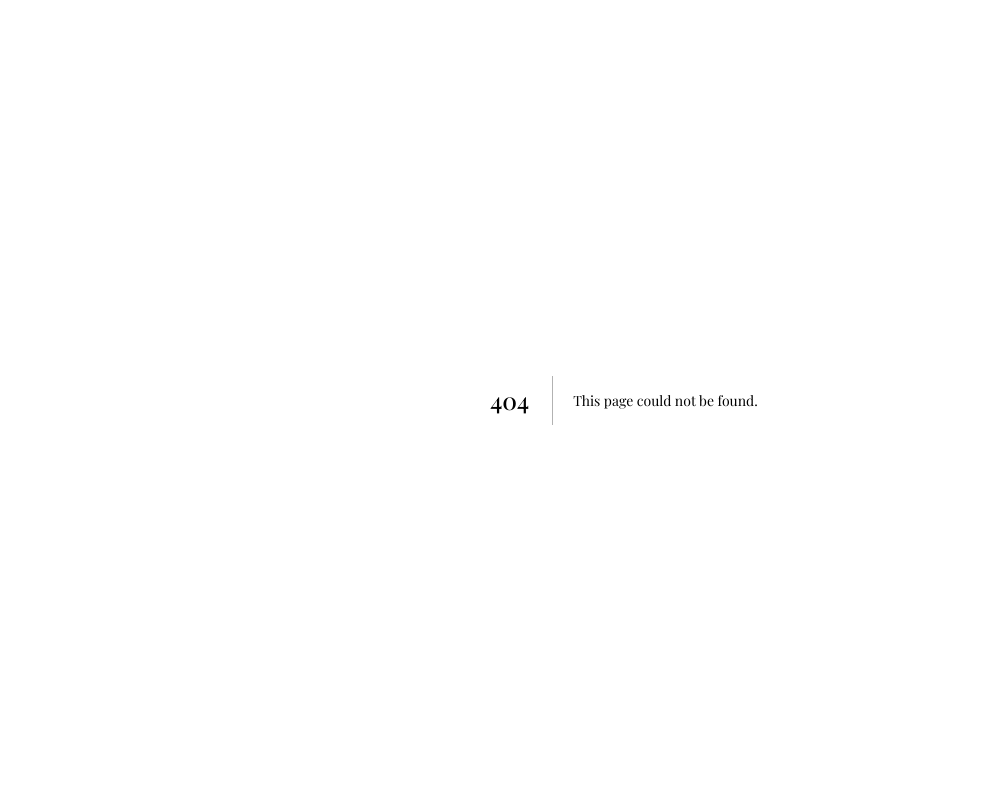
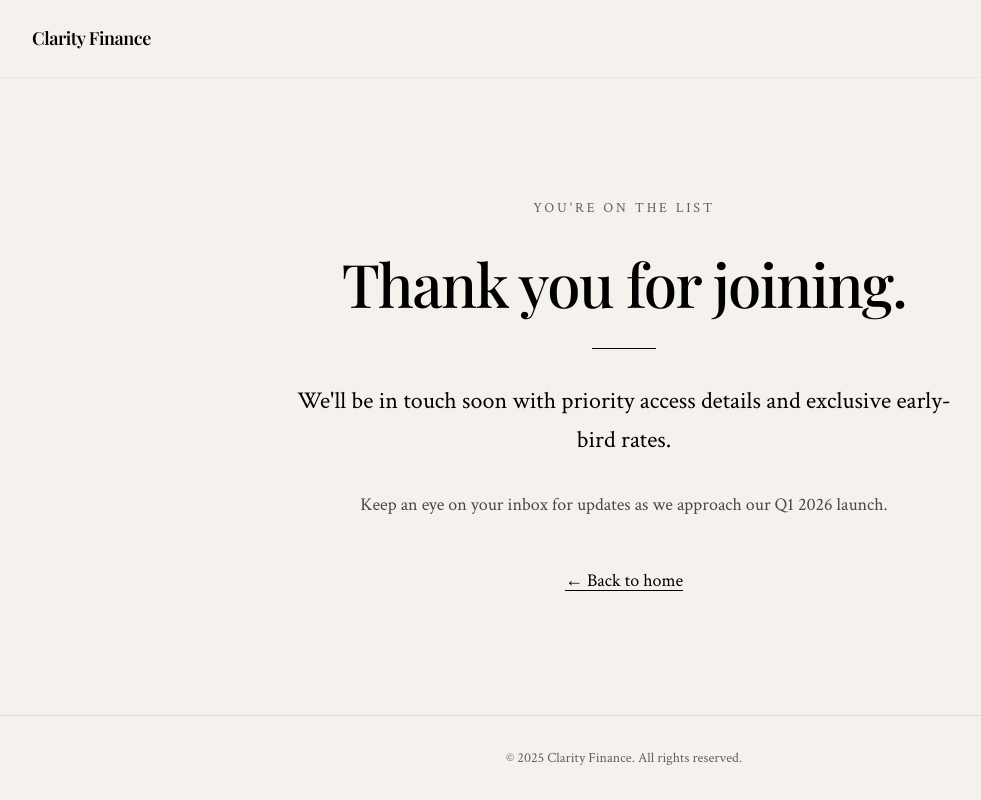
Before and after one commit to mgsturdy/clarity-waitlist, a Next.js app: page /thank-you in a window 1280 px wide. Before the commit this address had no page. Shown: the whole page, without its empty margins (16-997 px from the left). Built offline with nearby package versions, Linux system fonts and the light colour scheme.

Commit message:
feat: add thank-you page with Google Ads conversion tracking

```diff
--- a/src/app/page.tsx
+++ b/src/app/page.tsx
@@ -1,9 +1,11 @@
 "use client";
 
 import { useState, useEffect } from "react";
+import { useRouter } from "next/navigation";
 import { ChevronDown } from "lucide-react";
 
 export default function Home() {
+  const router = useRouter();
   const [scrolled, setScrolled] = useState(false);
   const [formData, setFormData] = useState({
     name: "",
@@ -47,8 +49,7 @@ export default function Home() {
       );
 
       if (response.ok) {
-        setIsSubmitted(true);
-        setFormData({ name: "", email: "", phone: "", inheritanceSize: "", userType: "" });
+        router.push("/thank-you");
       } else {
         alert("Something went wrong. Please try again.");
       }
--- /dev/null
+++ b/src/app/thank-you/page.tsx
@@ -0,0 +1,63 @@
+import Script from "next/script";
+import Link from "next/link";
+
+export default function ThankYou() {
+  return (
+    <>
+      {/* Google Ads Conversion Event */}
+      <Script id="google-ads-conversion" strategy="afterInteractive">
+        {`gtag('event', 'conversion', {'send_to': 'AW-17773212351/QFxlCI6D78obEL_l9ppC'});`}
+      </Script>
+
+      <div className="min-h-screen flex flex-col">
+        {/* Header */}
+        <header className="w-full py-6 px-6 lg:px-12 border-b border-black/5">
+          <div className="max-w-7xl mx-auto">
+            <Link href="/" className="font-serif font-semibold text-lg tracking-tight">
+              Clarity Finance
+            </Link>
+          </div>
+        </header>
+
+        {/* Main Content */}
+        <main className="flex-grow flex flex-col justify-center items-center px-6 lg:px-12 py-20">
+          <div className="max-w-2xl mx-auto text-center">
+            <p className="font-body text-sm uppercase tracking-[0.2em] mb-8 opacity-60">
+              You&apos;re on the list
+            </p>
+
+            <h1 className="font-serif text-4xl sm:text-5xl md:text-6xl font-medium tracking-tight leading-[1.1] mb-8">
+              Thank you for joining.
+            </h1>
+
+            <div className="w-16 h-px bg-black mx-auto mb-8" />
+
+            <p className="font-body text-xl sm:text-2xl leading-relaxed mb-8">
+              We&apos;ll be in touch soon with priority access details and exclusive early-bird rates.
+            </p>
+
+            <p className="font-body text-lg opacity-70 mb-12">
+              Keep an eye on your inbox for updates as we approach our Q1 2026 launch.
+            </p>
+
+            <Link
+              href="/"
+              className="inline-block font-body text-lg underline underline-offset-4 hover:opacity-60 transition-opacity"
+            >
+              ← Back to home
+            </Link>
+          </div>
+        </main>
+
+        {/* Footer */}
+        <footer className="py-8 px-6 lg:px-12 border-t border-black/10">
+          <div className="max-w-7xl mx-auto text-center">
+            <p className="font-body text-sm opacity-60">
+              © 2025 Clarity Finance. All rights reserved.
+            </p>
+          </div>
+        </footer>
+      </div>
+    </>
+  );
+}
```
